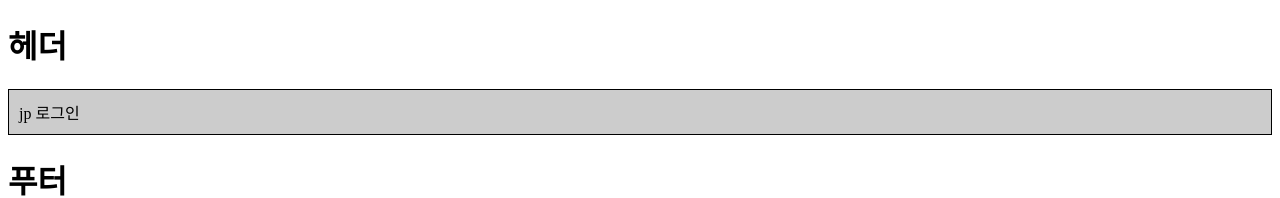
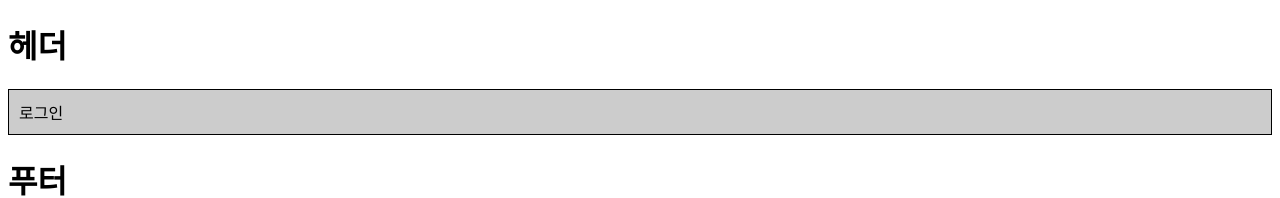
Before and after one commit to Pyoggit/ReactStudy, a React (Vite) app in the folder section04/: page / in a window 1280 px wide. Shown: the top 198 px of the page. Built offline with nearby package versions, Linux system fonts and the light colour scheme.

Commit message:
[UPDATE] 삼항연산자 사용하여 css 적용

```diff
--- a/section04/src/components/Main.jsx
+++ b/section04/src/components/Main.jsx
@@ -3,13 +3,18 @@ import "./Main.css"
 function Main(){
 
     const number = 9;
-    const obj = {name: "jp", age: 27, isLogin: false};
+    const obj = {name: "jp", age: 27, isLogin: true};
 
-    if(obj.isLogin === true){
-        return(<div className="logout">{obj.name} 로그아웃</div>);
-    }else{
-        return(<div className="login">{obj.name} 로그인</div>);
-    }
+    return(
+        <>
+            {obj.isLogin === false?
+                (<div className="logout">로그아웃</div>):
+                (<div className="login">로그인</div>)
+
+        }
+
+        </>
+    );
   };
 
   export default Main;
```
